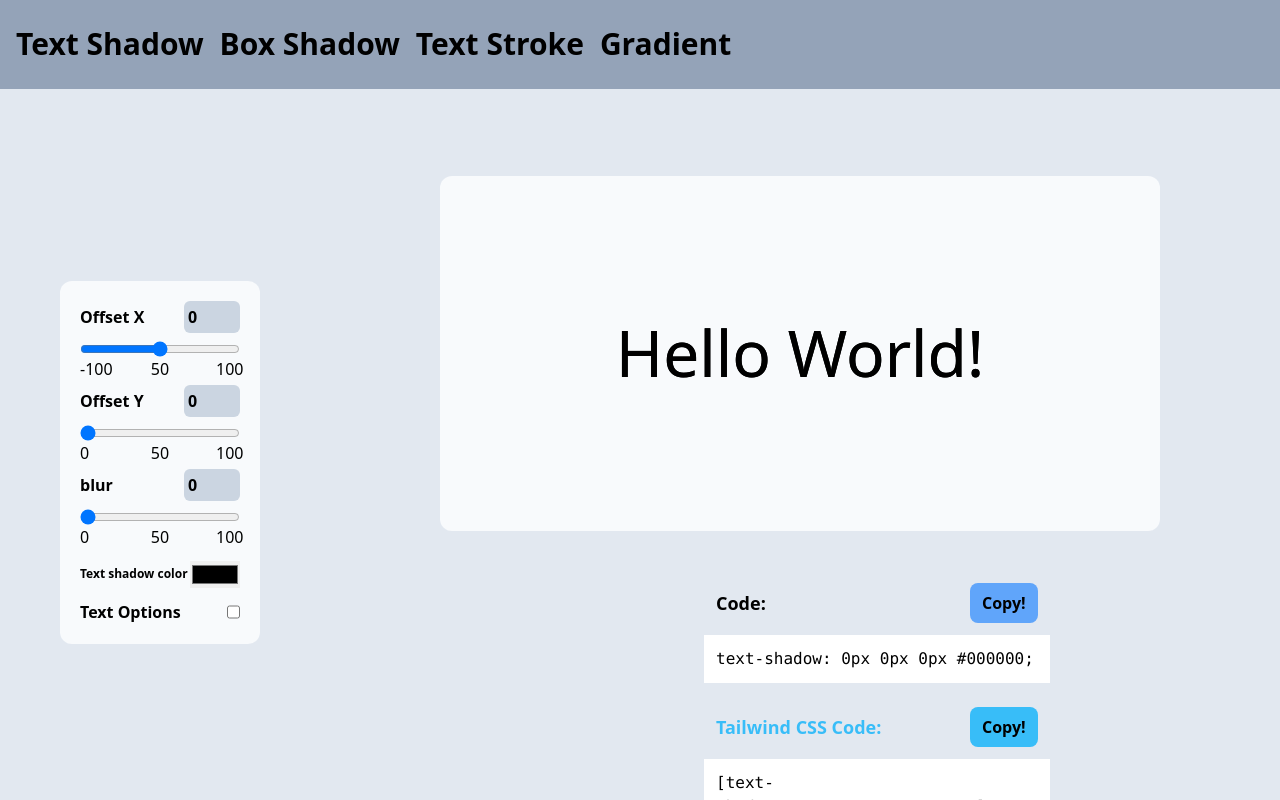
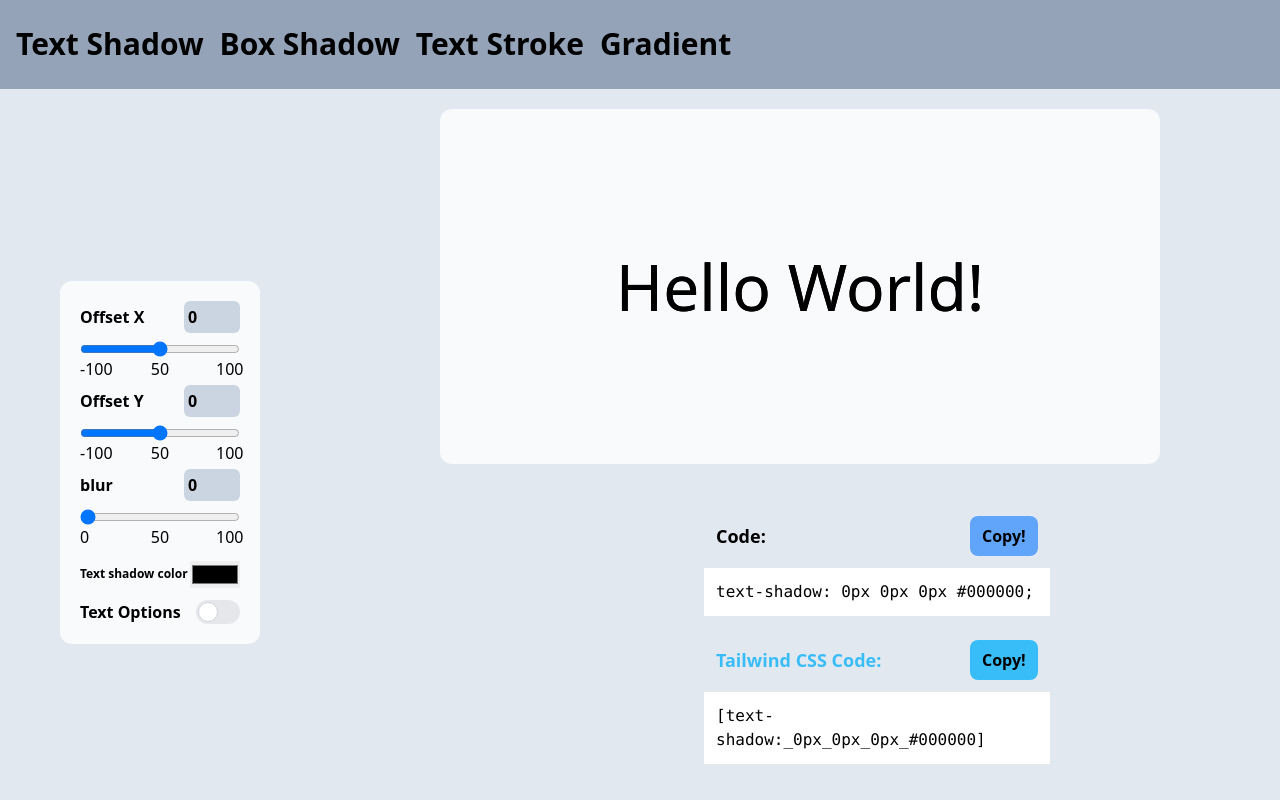
Before and after one commit to nacz0/cssGenerator, a React (Vite) app: page /text-shadow in a window 1280 px wide. Built offline with nearby package versions, Linux system fonts and the light colour scheme.

Commit message:
text Shadow and box Shadow minor changes

```diff
--- a/src/components/BoxShadow.tsx
+++ b/src/components/BoxShadow.tsx
@@ -42,7 +42,7 @@ export function Boxshadow() {
           onChange={(e) => setColor(e.target.value)}
         />
       </Generator.Options>
-      <div className=" flex h-full w-3/4 flex-col justify-center items-center gap-10">
+      <div className=" flex h-full w-3/4 flex-col mt-10 items-center gap-10">
         <Generator.Main>
           <div
             className=" bg-blue-600"
--- a/src/components/TextShadow.tsx
+++ b/src/components/TextShadow.tsx
@@ -3,6 +3,7 @@ import { Slider } from "./Slider";
 
 import { ColorPicker } from "./ColorPicker";
 import { Generator } from "./Generator";
+import { Toggle } from "./Toggle";
 
 export function TextShadow() {
   const [fontSize, setFontSize] = useState(64);
@@ -27,7 +28,7 @@ export function TextShadow() {
         <Slider
           setFn={setoffsetY}
           value={offsetY}
-          min={0}
+          min={-100}
           max={100}
           name="Offset Y"
         />
@@ -38,15 +39,12 @@ export function TextShadow() {
           setFn={setShadowColor}
           text="Text shadow color"
         />
+
         <div className="flex flex-row justify-between w-full">
           <label htmlFor="textOptions" className="font-semibold">
             Text Options
           </label>
-          <input
-            type="checkbox"
-            onChange={() => setOpenTextOptions((prev) => !prev)}
-            id="textOptions"
-          />
+          <Toggle setFn={setOpenTextOptions} value={openTextOptions} />
         </div>
 
         {openTextOptions && (
@@ -79,7 +77,7 @@ export function TextShadow() {
           </>
         )}
       </Generator.Options>
-      <div className=" flex h-full w-3/4 flex-col justify-center items-center gap-10">
+      <div className=" flex h-full w-3/4 flex-col mt-10 items-center gap-10">
         <Generator.Main>
           <div
             className=" "
@@ -99,6 +97,7 @@ export function TextShadow() {
           AddIsOpen={openTextOptions}
           AddCssCode={`color: ${textColor}; font-size: ${fontSize}px;`}
           AddTailwindCode={`text-[${textColor}] text-[${fontSize}px]`}
+          btnText="shadow"
         />
       </div>
     </div>
```
